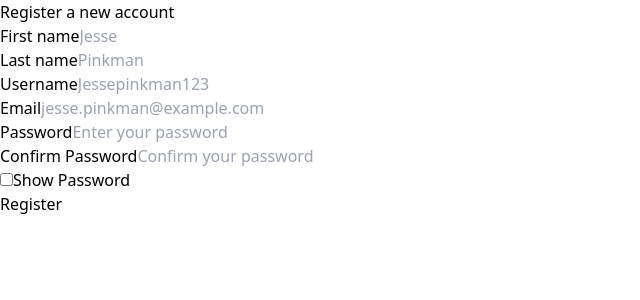
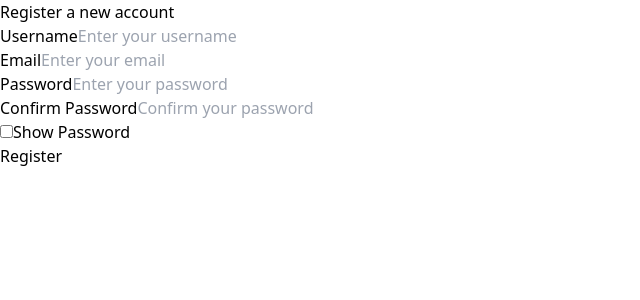
Before and after one commit to KRSL367/bone-fracture-detector-frontend, a React (Vite) app: page /register in a window 1280 px wide. Shown: the top 300 px of the page, without its empty margins (0-640 px from the left). Built offline with nearby package versions, Linux system fonts and the light colour scheme.

Commit message:
Using the Lable Component in Form for cleaner code

```diff
--- a/src/pages/registration/components/RegisterForm.tsx
+++ b/src/pages/registration/components/RegisterForm.tsx
@@ -1,43 +1,36 @@
-import React, { useState } from "react";
+import React, { useState } from 'react';
+import Label from './Label';
 
 // Define the interface for the props
 interface RegisterFormProps {
-  onSubmit: (formData: {
-    username: string;
-    email: string;
-    password: string;
-  }) => void;
+    onSubmit: (formData: { username: string; email: string; password: string }) => void;
 }
 
 // Component definition with props
 const RegisterForm: React.FC<RegisterFormProps> = ({ onSubmit }) => {
     const [formData, setFormData] = useState({
-    username: "",
-    email: "",
-    password: "",
-    confirmPassword: "",
+        username: '',
+        email: '',
+        password: '',
+        confirmPassword: ''
     });
     const [showPassword, setShowPassword] = useState(false);
 
     const handleChange = (e: React.ChangeEvent<HTMLInputElement>) => {
         const { id, value } = e.target;
-    setFormData((prevState) => ({
+        setFormData(prevState => ({
             ...prevState,
-      [id]: value,
+            [id]: value
         }));
     };
 
     const handleSubmit = (e: React.FormEvent) => {
         e.preventDefault();
         if (formData.password !== formData.confirmPassword) {
-      alert("Passwords do not match");
+            alert('Passwords do not match');
             return;
         }
-    onSubmit({
-      username: formData.username,
-      email: formData.email,
-      password: formData.password,
-    });
+        onSubmit({ username: formData.username, email: formData.email, password: formData.password });
     };
 
     const toggleShowPassword = () => {
@@ -47,86 +40,35 @@ const RegisterForm: React.FC<RegisterFormProps> = ({ onSubmit }) => {
     return (
         <form onSubmit={handleSubmit} className="space-y-4">
             <div>
-        <label
-          htmlFor="firstname"
-          className="block text-sm font-medium text-gray-700"
-        >
-          First name
-        </label>
+                <Label htmlFor="username">Username</Label>
                 <input
                     type="text"
-          id="firstname"
+                    id="username"
                     value={formData.username}
                     onChange={handleChange}
-          placeholder="Jesse"
+                    placeholder="Enter your username"
                     className="mt-1 block w-full px-3 py-2 border border-gray-300 rounded-md shadow-sm focus:outline-none focus:ring-indigo-500 focus:border-indigo-500 sm:text-sm"
                     required
                 />
             </div>
 
             <div>
-        <label
-          htmlFor="lastname"
-          className="block text-sm font-medium text-gray-700"
-        >
-          Last name
-        </label>
+                <Label htmlFor="email">Email</Label>
                 <input
-          type="text"
-          id="lastname"
-          value={formData.username}
+                    type="email"
+                    id="email"
+                    value={formData.email}
                     onChange={handleChange}
-          placeholder="Pinkman"
+                    placeholder="Enter your email"
                     className="mt-1 block w-full px-3 py-2 border border-gray-300 rounded-md shadow-sm focus:outline-none focus:ring-indigo-500 focus:border-indigo-500 sm:text-sm"
                     required
                 />
             </div>
 
             <div>
-        <label
-          htmlFor="username"
-          className="block text-sm font-medium text-gray-700"
-        >
-          Username
-        </label>
+                <Label htmlFor="password">Password</Label>
                 <input
-          type="text"
-          id="username"
-          value={formData.username}
-          onChange={handleChange}
-          placeholder="Jessepinkman123"
-          className="mt-1 block w-full px-3 py-2 border border-gray-300 rounded-md shadow-sm focus:outline-none focus:ring-indigo-500 focus:border-indigo-500 sm:text-sm"
-          required
-        />
-      </div>
-
-      <div>
-        <label
-          htmlFor="email"
-          className="block text-sm font-medium text-gray-700"
-        >
-          Email
-        </label>
-        <input
-          type="email"
-          id="email"
-          value={formData.email}
-          onChange={handleChange}
-          placeholder="jesse.pinkman@example.com"
-          className="mt-1 block w-full px-3 py-2 border border-gray-300 rounded-md shadow-sm focus:outline-none focus:ring-indigo-500 focus:border-indigo-500 sm:text-sm"
-          required
-        />
-      </div>
-
-      <div>
-        <label
-          htmlFor="password"
-          className="block text-sm font-medium text-gray-700"
-        >
-          Password
-        </label>
-        <input
-          type={showPassword ? "text" : "password"}
+                    type={showPassword ? 'text' : 'password'}
                     id="password"
                     value={formData.password}
                     onChange={handleChange}
@@ -137,14 +79,9 @@ const RegisterForm: React.FC<RegisterFormProps> = ({ onSubmit }) => {
             </div>
 
             <div>
-        <label
-          htmlFor="confirmPassword"
-          className="block text-sm font-medium text-gray-700"
-        >
-          Confirm Password
-        </label>
+                <Label htmlFor="confirmPassword">Confirm Password</Label>
                 <input
-          type={showPassword ? "text" : "password"}
+                    type={showPassword ? 'text' : 'password'}
                     id="confirmPassword"
                     value={formData.confirmPassword}
                     onChange={handleChange}
@@ -162,12 +99,7 @@ const RegisterForm: React.FC<RegisterFormProps> = ({ onSubmit }) => {
                     onChange={toggleShowPassword}
                     className="h-4 w-4 text-indigo-600 border-gray-300 rounded"
                 />
-        <label
-          htmlFor="showPassword"
-          className="ml-2 block text-sm text-gray-900"
-        >
-          Show Password
-        </label>
+                <Label htmlFor="showPassword">Show Password</Label>
             </div>
 
             <button
```
Lines whose indentation alone changed are shown as unchanged.
